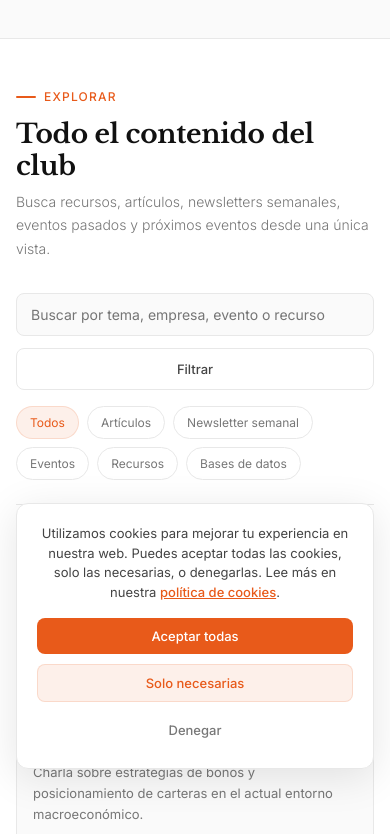
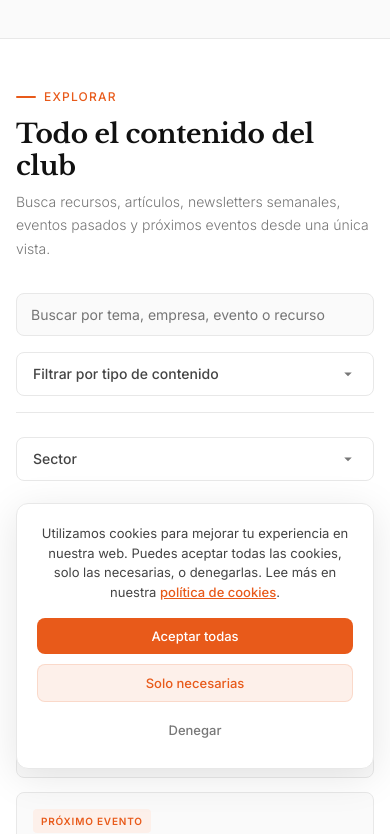
Before and after one commit to gonzatela/Club-bolsa-e-inversion, a website: page explorar.html in a window 390 px wide. Shown: the part 59-893 px from the top of the page. Drawn offline with nearby package versions, Linux system fonts and the light colour scheme; a script that the page names is missing.

Commit message:
feat: actualizar banner movil y rediseñar filtros en explorar

```diff
--- a/assets/css/styles.css
+++ b/assets/css/styles.css
@@ -987,7 +987,7 @@
   .explorar-page { min-height: calc(100vh - 104px); }
   .explorar-toolbar {
     display: grid;
-    grid-template-columns: minmax(260px, 1fr) auto;
+    grid-template-columns: 1fr;
     gap: 12px;
     align-items: center;
     margin-bottom: 1rem;
@@ -1008,39 +1008,71 @@
     background: var(--white);
     box-shadow: 0 0 0 3px rgba(232,90,26,0.08);
   }
-  .filter-toggle {
-    border: 1px solid var(--border);
-    background: var(--white);
+  .explorar-filters-container {
+    display: flex;
+    flex-direction: column;
+    gap: 1.5rem;
+    margin-bottom: 2rem;
+  }
+  .filter-group {
+    display: flex;
+    flex-direction: column;
+    gap: 0.75rem;
+  }
+  .mobile-filter-label {
+    display: none; /* Hidden by default on desktop */
+    width: 100%;
+    padding: 12px 16px;
+    background: var(--white);
+    border: 1px solid var(--border);
+    border-radius: 8px;
+    justify-content: space-between;
+    align-items: center;
+    cursor: pointer;
+    font-family: 'Inter', sans-serif;
+    font-size: 14px;
+    font-weight: 500;
     color: var(--gray-700);
-    border-radius: 8px;
-    padding: 12px 16px;
-    font-family: 'Inter', sans-serif;
-    font-size: 13px;
-    font-weight: 500;
-    cursor: pointer;
     transition: all 0.2s;
   }
-  .filter-toggle:hover { border-color: var(--orange-border); color: var(--orange); }
+  .mobile-filter-label svg {
+    transition: transform 0.2s;
+    fill: var(--gray-500);
+  }
+  .mobile-filter-label.active svg {
+    transform: rotate(180deg);
+  }
   .explorar-filters {
-    display: none;
+    display: flex;
     flex-wrap: wrap;
     gap: 8px;
-    margin-bottom: 1.5rem;
-  }
-  .explorar-filters.active { display: flex; }
-  .explorar-sector-bar {
-    border-top: 1px solid var(--border);
-    padding-top: 1rem;
-    margin-bottom: 1.5rem;
-  }
-  .explorar-sector-bar > span {
-    display: block;
+  }
+  @media (max-width: 640px) {
+    .explorar-filters {
+      display: none; /* Collapsed on mobile */
+      padding: 0.5rem 0;
+    }
+    .explorar-filters.active {
+      display: flex;
+    }
+    .mobile-filter-label {
+      display: flex;
+    }
+    .filter-group {
+      gap: 0;
+      border-bottom: 1px solid var(--border);
+      padding-bottom: 1rem;
+    }
+    .filter-group:last-child {
+      border-bottom: none;
+    }
+  }
+  .filter-group-title {
     font-size: 10px;
     font-weight: 700;
     letter-spacing: 0.1em;
     text-transform: uppercase;
     color: var(--gray-300);
-    margin-bottom: 8px;
   }
   .filter-chip {
     border: 1px solid var(--border);
@@ -1362,6 +1394,11 @@
     transition: opacity 0.5s ease, transform 0.5s ease;
   }
   .fade-in.visible { opacity: 1; transform: translateY(0); }
+
+  .desktop-only { display: block; }
+  @media (max-width: 640px) {
+    .desktop-only { display: none !important; }
+  }
 
   /* ── RESPONSIVE ── */
   @media (max-width: 1100px) {
@@ -1518,9 +1555,13 @@
       left: 1rem;
       right: 1rem;
     }
-    .nav-divider,
+    .nav-divider {
+      display: block;
+      height: 18px;
+    }
     .nav-club-name {
-      display: none;
+      display: block;
+      font-size: 11px;
     }
     .page-main,
     .hero {
@@ -1816,9 +1857,13 @@
   }
 
   @media (max-width: 460px) {
-    .nav-divider,
+    .nav-divider {
+      display: block;
+      height: 16px;
+    }
     .nav-club-name {
-      display: none;
+      display: block;
+      font-size: 10px;
     }
     .nav-logo img { height: 28px; }
     .nav-menu-toggle {
--- a/assets/js/main.js
+++ b/assets/js/main.js
@@ -398,9 +398,12 @@ function renderExplore() {
   });
 }
 
-function toggleExploreFilters() {
-  const filters = document.getElementById('explorarFilters');
-  if (filters) filters.classList.toggle('active');
+function toggleFilterGroup(type) {
+  const group = type === 'type' ? 'filterGroupType' : 'filterGroupSector';
+  const el = document.getElementById(group);
+  const btn = el.previousElementSibling; // The mobile label button
+  if (el) el.classList.toggle('active');
+  if (btn) btn.classList.toggle('active');
 }
 
 // SCROLL FADE IN (must be before renderExplore so cards can use it)
--- a/explorar.html
+++ b/explorar.html
@@ -78,9 +78,16 @@
 
     <div class="explorar-toolbar">
       <input type="search" id="explorarSearch" class="explorar-search" placeholder="Buscar por tema, empresa, evento o recurso">
-      <button class="filter-toggle" type="button" onclick="toggleExploreFilters()">Filtrar</button>
     </div>
-    <div class="explorar-filters active" id="explorarFilters">
+
+    <div class="explorar-filters-container">
+      <div class="filter-group">
+        <span class="filter-group-title desktop-only">Filtrar por tipo de contenido</span>
+        <button class="mobile-filter-label" onclick="toggleFilterGroup('type')">
+          <span>Filtrar por tipo de contenido</span>
+          <svg viewBox="0 0 24 24" width="18" height="18"><path d="M7 10l5 5 5-5z"/></svg>
+        </button>
+        <div class="explorar-filters" id="filterGroupType">
           <button class="filter-chip active" type="button" data-filter="todos">Todos</button>
           <button class="filter-chip" type="button" data-filter="articulo">Artículos</button>
           <button class="filter-chip" type="button" data-filter="newsletter">Newsletter semanal</button>
@@ -88,15 +95,22 @@
           <button class="filter-chip" type="button" data-filter="recurso">Recursos</button>
           <button class="filter-chip" type="button" data-filter="base-datos">Bases de datos</button>
         </div>
-    <div class="explorar-sector-bar" aria-label="Filtros por sector">
+      </div>
+
+      <div class="filter-group">
+        <span class="filter-group-title desktop-only">Sector</span>
+        <button class="mobile-filter-label" onclick="toggleFilterGroup('sector')">
           <span>Sector</span>
-      <div class="explorar-filters active">
+          <svg viewBox="0 0 24 24" width="18" height="18"><path d="M7 10l5 5 5-5z"/></svg>
+        </button>
+        <div class="explorar-filters" id="filterGroupSector">
           <button class="filter-chip active" type="button" data-sector="todos">Todos</button>
           <button class="filter-chip" type="button" data-sector="investment-banking">Investment Banking</button>
           <button class="filter-chip" type="button" data-sector="asset-management">Asset Management</button>
           <button class="filter-chip" type="button" data-sector="private-equity">Private Equity</button>
           <button class="filter-chip" type="button" data-sector="trading">Trading</button>
           <button class="filter-chip" type="button" data-sector="macro-research">Macro &amp; Research</button>
+        </div>
       </div>
     </div>
     <div class="explorar-count" id="explorarCount"></div>
```
Lines whose indentation alone changed are shown as unchanged.
